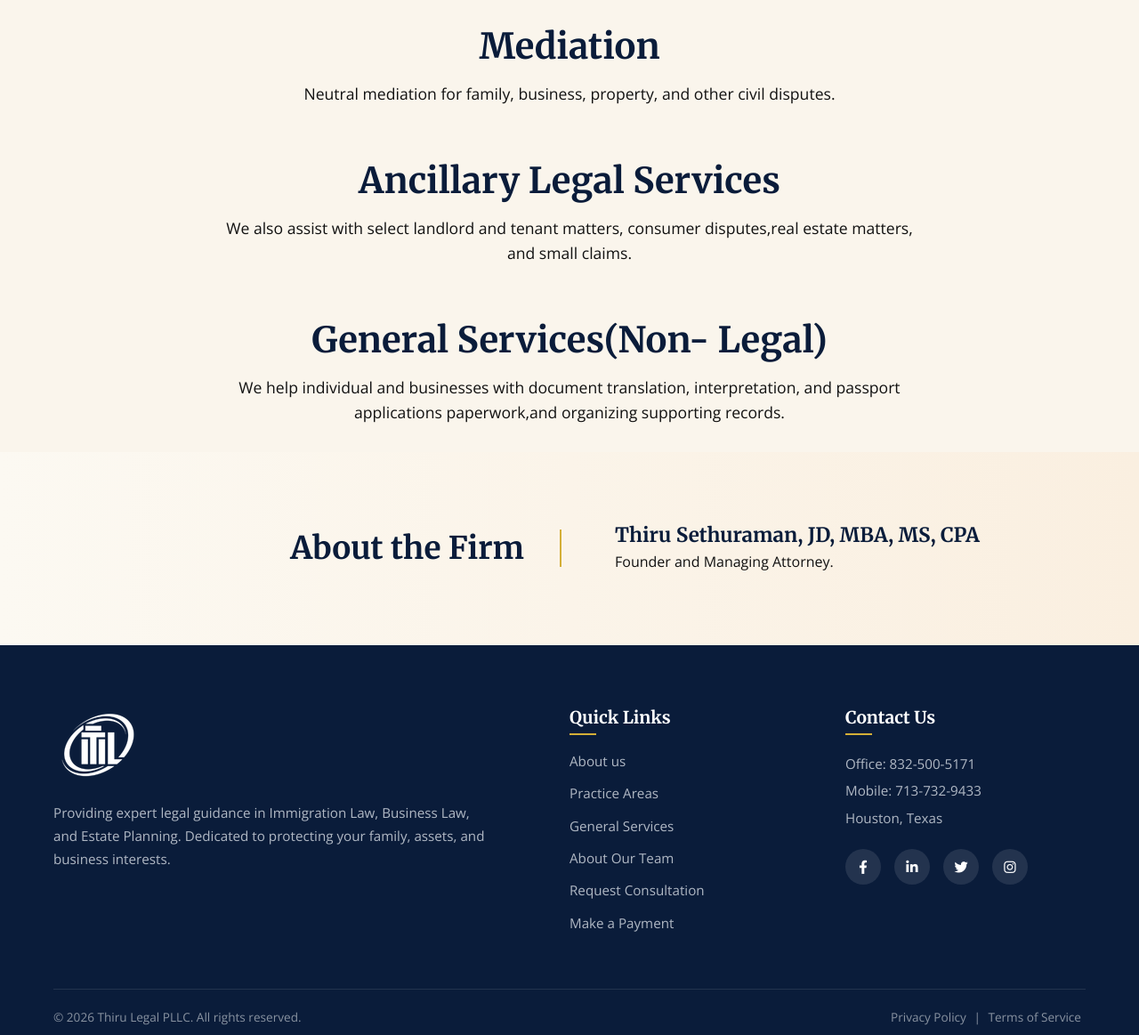
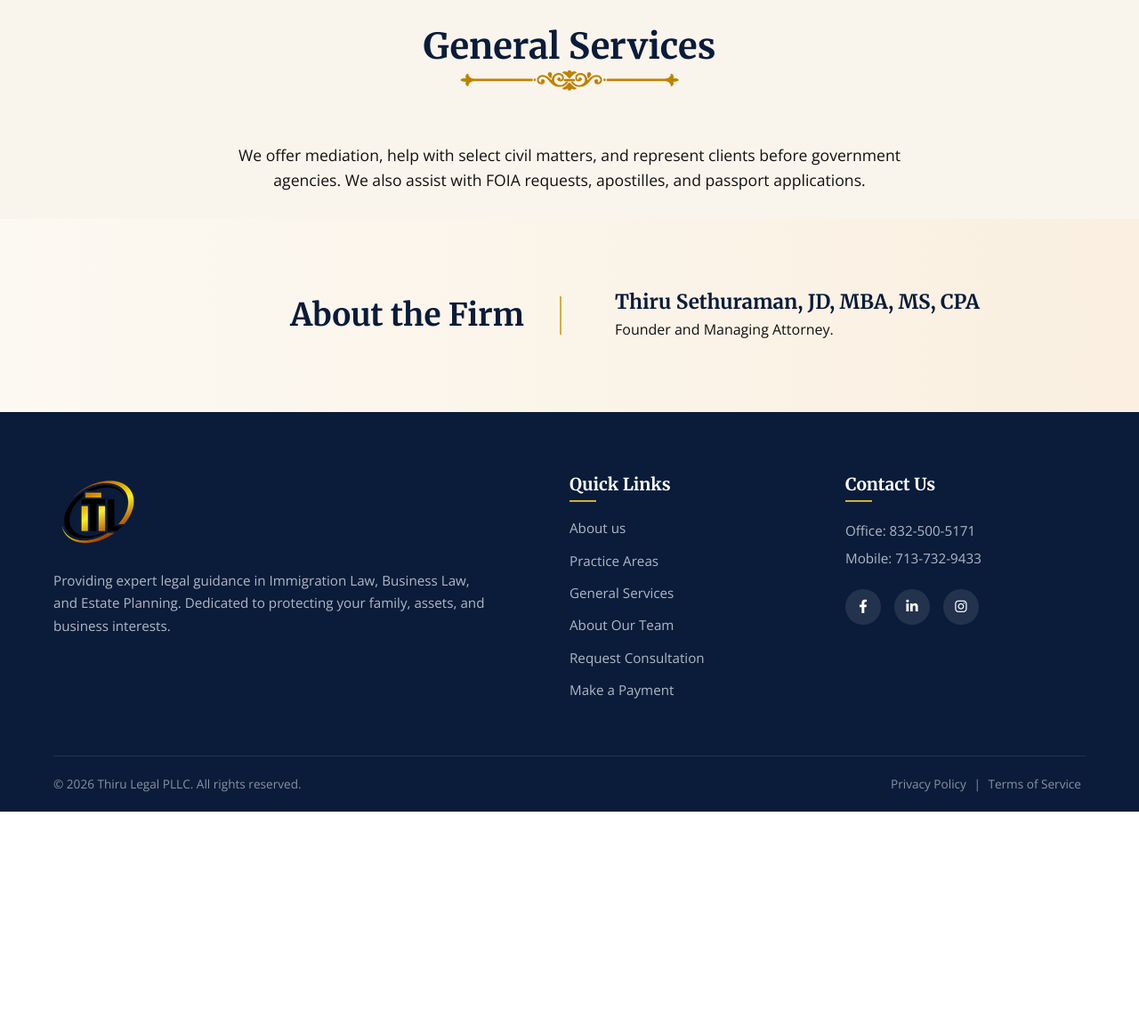
Before and after one commit to ajithpsba/thirunewwebsite, a plain HTML site: page index.html in a window 1280 px wide. Shown: the part 1377-2540 px from the top of the page at 89% size. After the commit the page ends 2289 px from the top, so only its background shows below. Drawn offline with nearby package versions, Linux system fonts and the light colour scheme.

Commit message:
correction given by client

```diff
--- a/index.html
+++ b/index.html
@@ -93,7 +93,7 @@
     </section>
 
     <!-- General Services Section -->
-    <section class="general-services" id="general-services">
+    <!-- <section class="general-services" id="general-services">
         <div class="container">
             <h2 class="section-title">Mediation</h2>
             <div class="title-divider"></div>
@@ -107,13 +107,14 @@
             <div class="title-divider"></div>
             <p>We also assist with select landlord and tenant matters, consumer disputes,real estate matters, and small claims.</p>
         </div>
-    </section>
+    </section> -->
 
     <section class="general-services" id="general-services">
         <div class="container">
-            <h2 class="section-title">General Services(Non- Legal)</h2>
+            <h2 class="section-title">General Services</h2>
+            <img src="gold-divider.png" alt="decorative divider" class="section-divider-img">
             <div class="title-divider"></div>
-            <p>We help individual and businesses with document translation, interpretation, and passport applications paperwork,and organizing supporting records.</p>
+            <p>We offer mediation, help with select civil matters, and represent clients before government agencies. We also assist with FOIA requests, apostilles, and passport applications.</p>
         </div>
     </section>
 
@@ -147,7 +148,7 @@
                     <h4>Quick Links</h4>
                     <ul>
                         <li><a href="about.html">About us</a></li>
-                        <li><a href="#practice-areas">Practice Areas</a></li>
+                        <li><a href="index.html#practice-areas">Practice Areas</a></li>
                         <li><a href="general-services.html">General Services</a></li>
                         <li><a href="team.html">About Our Team</a></li>
                         <li><a href="contact.html">Request Consultation</a></li>
@@ -161,13 +162,13 @@
                     <div class="footer-contact-row">
                         <span>Office: 832-500-5171</span><br>
                         <span>Mobile: 713-732-9433</span><br>
-                        <span>Houston, Texas</span>
+                        <!-- <span>Houston, Texas</span> -->
                     </div>
 
                     <div class="footer-social">
                         <a href="https://www.facebook.com/61580748410083/" aria-label="Facebook" target="_blank"><i class="fab fa-facebook-f"></i></a>
                         <a href="https://www.linkedin.com/company/thiru-legal/" aria-label="LinkedIn" target="_blank"><i class="fab fa-linkedin-in"></i></a>
-                        <a href="#" aria-label="Twitter" target="_blank"><i class="fab fa-twitter"></i></a>
+                        <!-- <a href="#" aria-label="Twitter" target="_blank"><i class="fab fa-twitter"></i></a> -->
                         <a href="https://www.instagram.com/thirulegal?dmpr=aTg2dDdycHlybzVy" aria-label="Instagram" target="_blank"><i class="fab fa-instagram"></i></a>
                     </div>
                 </div>
--- a/style.css
+++ b/style.css
@@ -497,7 +497,7 @@
 
             /* INVERTS THE BLACK LOGO TO WHITE FOR DARK BACKGROUND */
             /* Remove this line if you have a white version of your logo */
-            filter: brightness(0) invert(1);
+            /* filter: brightness(0) invert(1);  */
         }
 
         .footer-about p {
```
Also changed, not shown: about.html (+6 -3 lines), business-law.html (+3 -3 lines), contact.html (+5 -4 lines), corporate-governance.html (+3 -3 lines), estate-planning.html (+3 -3 lines), general-services.html (+3 -3 lines), immigration.html (+3 -3 lines), payment.html (+3 -3 lines), team.html (+3 -3 lines).
